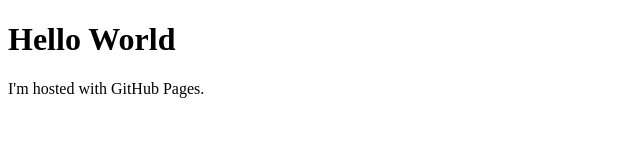
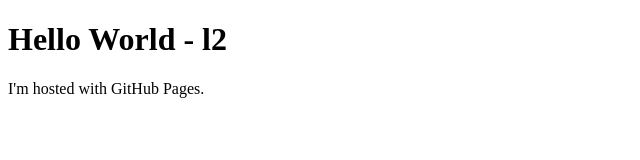
Before and after one commit to Luke213-app/mysite, a plain HTML site: page index.html in a window 1280 px wide. Shown: the full height of the page, 0-640 px from the left. Drawn offline with Linux system fonts and the light colour scheme.

Commit message:
Update index.html

```diff
--- a/index.html
+++ b/index.html
@@ -1,7 +1,7 @@
 <!DOCTYPE html>
 <html>
 <body>
-<h1>Hello World</h1>
+<h1>Hello World - l2</h1>
 <p>I'm hosted with GitHub Pages.</p>
 </body>
 </html>
```
